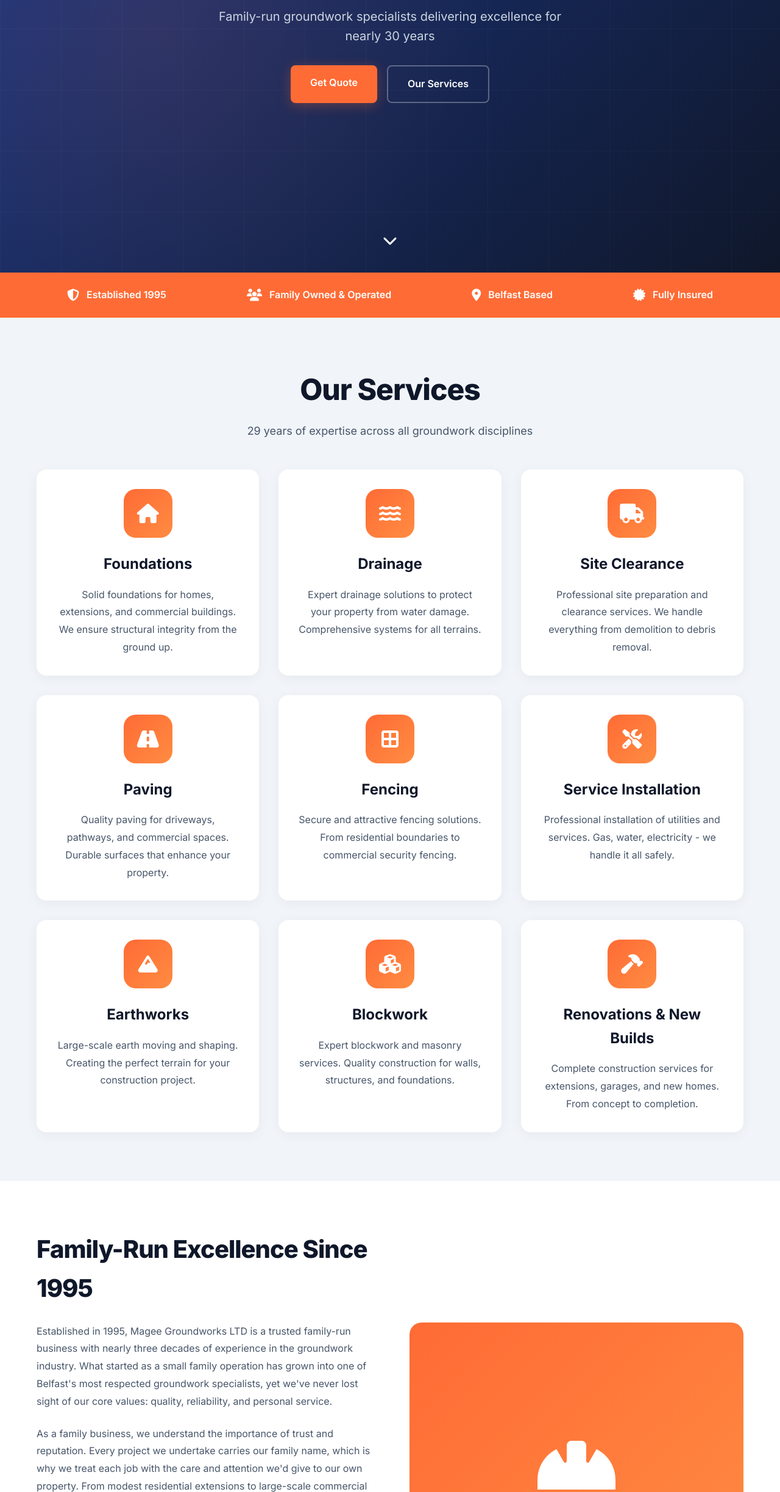
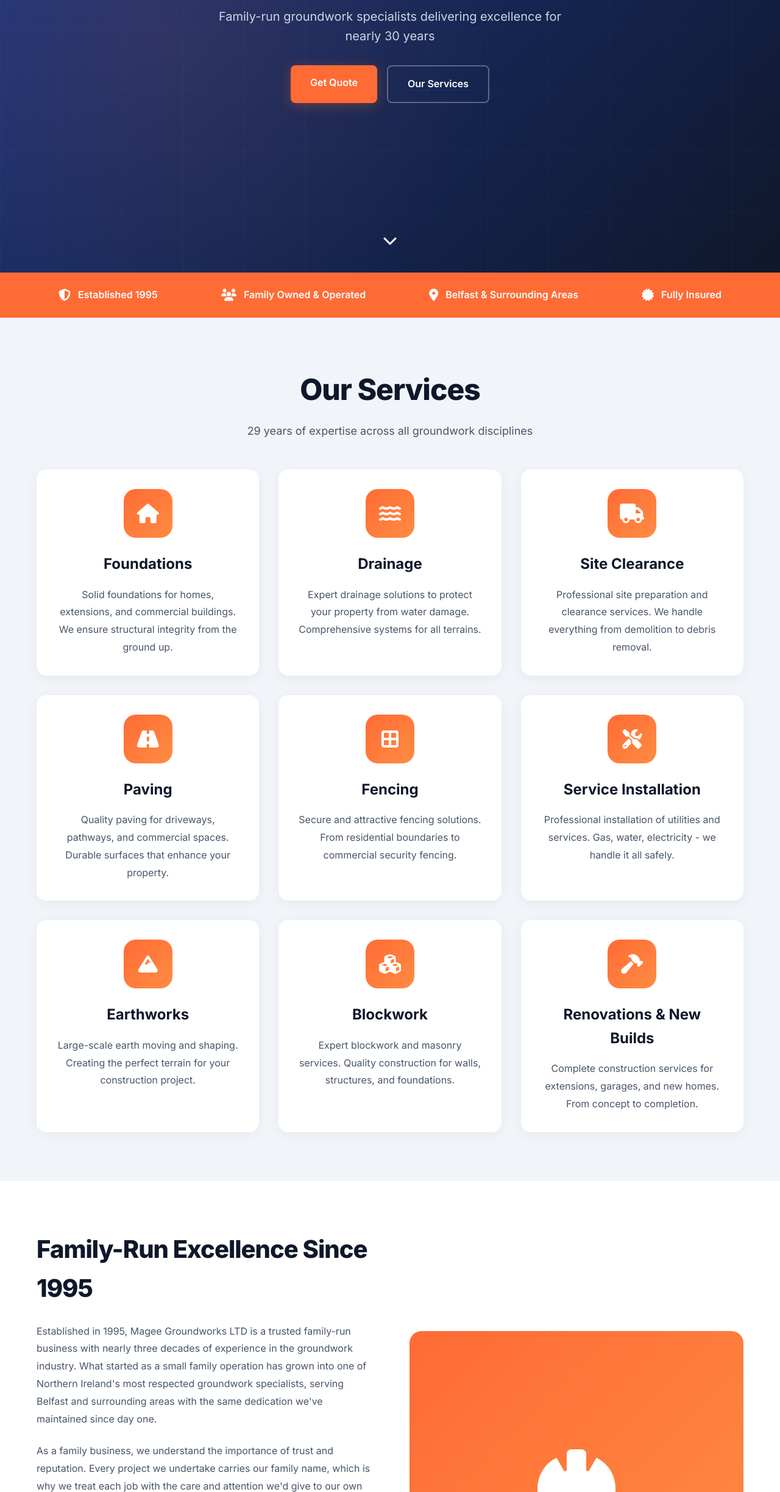
Before and after one commit to rowbot1/mageegroundworks, a plain HTML site: page index.html in a window 1280 px wide. Shown: the part 353-2800 px from the top of the page at 61% size. Drawn offline with Linux system fonts and the light colour scheme.

Commit message:
Expand service area messaging beyond just Belfast
- Updated footer to 'Belfast and surrounding areas since 1995'
- Changed trust banner from 'Belfast Based' to 'Belfast & Surrounding Areas'
- Updated CTA to 'Northern Ireland's Family Groundwork Specialists'
- Revised About section to emphasize they're one of Northern Ireland's most respected specialists
- Updated contact section to show service 'Throughout Northern Ireland'

Site now clearly communicates they serve a wider region, not limiting potential customers to Belfast only.

```diff
--- a/index.html
+++ b/index.html
@@ -63,7 +63,7 @@
                 </div>
                 <div class="trust-item">
                     <i class="fas fa-map-marker-alt"></i>
-                    <span>Belfast Based</span>
+                    <span>Belfast & Surrounding Areas</span>
                 </div>
                 <div class="trust-item">
                     <i class="fas fa-certificate"></i>
@@ -154,7 +154,7 @@
             <div class="about-content">
                 <div class="about-text">
                     <h2>Family-Run Excellence Since 1995</h2>
-                    <p>Established in 1995, Magee Groundworks LTD is a trusted family-run business with nearly three decades of experience in the groundwork industry. What started as a small family operation has grown into one of Belfast's most respected groundwork specialists, yet we've never lost sight of our core values: quality, reliability, and personal service.</p>
+                    <p>Established in 1995, Magee Groundworks LTD is a trusted family-run business with nearly three decades of experience in the groundwork industry. What started as a small family operation has grown into one of Northern Ireland's most respected groundwork specialists, serving Belfast and surrounding areas with the same dedication we've maintained since day one.</p>
                     <p>As a family business, we understand the importance of trust and reputation. Every project we undertake carries our family name, which is why we treat each job with the care and attention we'd give to our own property. From modest residential extensions to large-scale commercial developments, we bring the same dedication, expertise, and pride to every task.</p>
                     <p>Our success is built on strong relationships - with our clients, our suppliers, and our community. When you choose Magee Groundworks, you're not just hiring contractors; you're partnering with a family that takes genuine pride in laying the foundations for your dreams.</p>
                     <div class="stats">
@@ -469,7 +469,7 @@
     <section class="cta">
         <div class="container">
             <div class="cta-content">
-                <h2>Trust Your Project to Belfast's Family Groundwork Specialists</h2>
+                <h2>Trust Your Project to Northern Ireland's Family Groundwork Specialists</h2>
                 <p>Join hundreds of satisfied customers who've chosen Magee Groundworks since 1995</p>
                 <a href="#contact" class="btn btn-primary">Get Started</a>
             </div>
@@ -503,7 +503,7 @@
                         <i class="fas fa-map-marker-alt"></i>
                         <div>
                             <h3>Serving</h3>
-                            <p>Belfast & Surrounding Areas<br>Northern Ireland</p>
+                            <p>Belfast & Surrounding Areas<br>Throughout Northern Ireland</p>
                         </div>
                     </div>
                 </div>
@@ -543,7 +543,7 @@
             <div class="footer-content">
                 <div class="footer-brand">
                     <img src="images/magee-groundworks-ltd-logo.jpeg" alt="Magee Groundworks LTD" class="footer-logo">
-                    <p>Family-run groundwork specialists serving Belfast since 1995</p>
+                    <p>Family-run groundwork specialists serving Belfast and surrounding areas since 1995</p>
                 </div>
                 <div class="footer-links">
                     <h4>Quick Links</h4>
```
